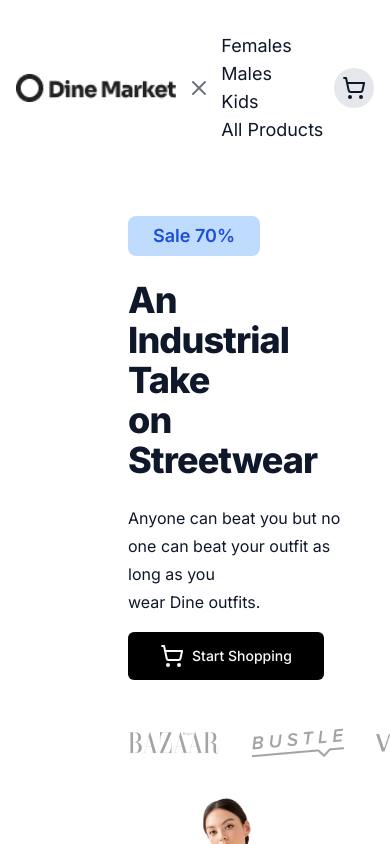
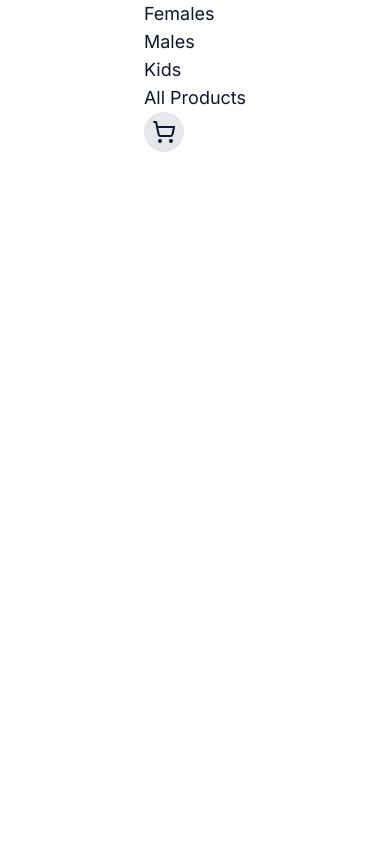
Before and after one commit to MasabBinZia/DineMarket-Ecommerce-web, a Next.js app: page / in a window 390 px wide. Both pictures are taken after a click on the icon 362 px from the left and 45 px from the top of the page. Shown: the top 844 px of the page. Built offline with nearby package versions, Linux system fonts and the light colour scheme.

Commit message:
fixing-4

```diff
--- a/src/components/layout/Header.tsx
+++ b/src/components/layout/Header.tsx
@@ -16,10 +16,10 @@ const Header = () => {
     setIsSearchOpen(false);
   };
 
-
-
   return (
-    <nav className='flex justify-between items-center mt-8 mx-4 sm:mx-8 md:mx-16 lg:mx-32'>
+    <nav>
+      {/* Large Devices */}
+      <div className='flex justify-between items-center mt-8 mx-4 sm:mx-8 md:mx-16 lg:mx-32'>
         <div className='logo'>
           <Image src={logo} alt='logo' className='w-40' />
         </div>
@@ -38,18 +38,56 @@ const Header = () => {
             />
           )}
         </div>
-      <div className={`navlinks ${isMenuOpen ? 'flex' : 'hidden'} md:flex flex-col md:flex-row gap-x-10`}>
+        <div
+          className={`hidden md:flex flex-col md:flex-row gap-x-10 `}
+        >
+          <Link href={"/"} className='text-lg'>
+            Females
+          </Link>
+          <Link href={"/"} className='text-lg'>
+            Males
+          </Link>
+          <Link href={"/"} className='text-lg'>
+            Kids
+          </Link>
+          <Link href={"/"} className='text-lg'>
+            All Products
+          </Link>
+        </div>
+        <div
+          className={`${isSearchOpen ? 'flex' : 'hidden'
+            } md:flex items-center pt-0`}
+        >
+          <Search className="bg-white rounded-l" />
+          <Input type="search" placeholder="Search Here!" className='w-60 h-6 rounded' />
+        </div>
+        <div className={`hidden md:flex h-10 w-10 rounded-full bg-gray-200 justify-center items-center cursor-pointer`}
+        >
+          <ShoppingCart />
+        </div>
+        {/* Mobile Devices */}
+        <div
+          className={`${isMenuOpen
+              ? "flex lg:hidden flex-col w-full h-screen items-center fixed top-0 left-0 z-[100] bg-white px-5 "
+              : "flex lg:hidden flex-col w-full h-screen items-center fixed top-[-100%] left-0 z-[100] bg-white px-5 "
+            }`}
+        >
+          <div className=''>
+          <div
+            className={`navlinks ${isMenuOpen ? 'flex' : 'hidden'} md:flex flex-col md:flex-row gap-x-10`}
+          >
             <Link href={"/"} className='text-lg'>Females</Link>
             <Link href={"/"} className='text-lg'>Males</Link>
             <Link href={"/"} className='text-lg'>Kids</Link>
             <Link href={"/"} className='text-lg'>All Products</Link>
           </div>
-      <div className={`${isSearchOpen ? 'flex' : 'hidden'} md:flex items-center pt-0`}>
-        <Search className="bg-white rounded-l" />
-        <Input type="search" placeholder="Search Here!" className='w-60 h-6 rounded' />
+          <div
+            className={` ${isMenuOpen ? 'flex' : 'hidden'} md:flex h-10 w-10 rounded-full bg-gray-200 justify-center items-center cursor-pointer`}
+          >
+            <ShoppingCart />
           </div>
-      <div className={` ${isMenuOpen ? 'flex' : 'hidden'} md:flex h-10 w-10 rounded-full bg-gray-200 justify-center items-center cursor-pointer`}>
-        <ShoppingCart />
+          </div>
+        </div>
       </div>
     </nav>
   );
--- a/src/views/ProductList.tsx
+++ b/src/views/ProductList.tsx
@@ -7,7 +7,7 @@ import React from 'react'
 
 const ProductList = () => {
   return (
-    <div className='flex justify-evenly mt-16'>
+    <div className='flex justify-evenly mt-16 p-0 ml-auto mr-auto z-1  '>
        <ProductCard tittle='Flex Sweatshirt' price={175} img={P1}/>
        <ProductCard tittle='Cameryn Sash Tie Dress' price={545} img={P3}/>
        <ProductCard tittle='Brushed Raglan Sweatshirt' price={195} img={P3}/>
```
Lines whose indentation alone changed are shown as unchanged.
